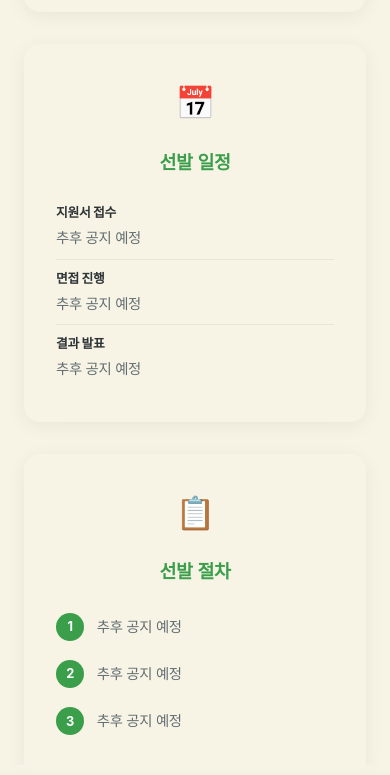
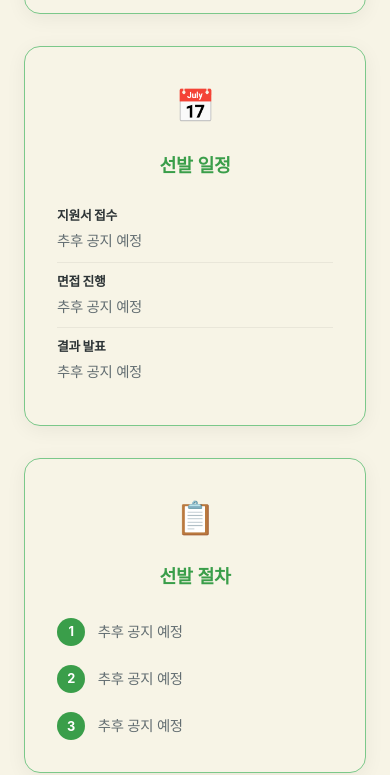
Before and after one commit to dh-synodia/dh-synodia.github.io, a plain HTML site: page index.html in a window 390 px wide. Shown: the part 5958-6733 px from the top of the page. Drawn offline with Linux system fonts and the light colour scheme; a web font is replaced by a local one.

Commit message:
타이틀 간소화, 부원 모집 카드 테두리 추가 및 모바일 하단 잘림 수정
Co-Authored-By: Claude Opus 4.6 <noreply@anthropic.com>

```diff
--- a/index.html
+++ b/index.html
@@ -3,7 +3,7 @@
 <head>
   <meta charset="UTF-8">
   <meta name="viewport" content="width=device-width, initial-scale=1.0">
-  <title>SYNODIA | 동화고등학교 국제교류부 - 세계와 소통하는 다리</title>
+  <title>SYNODIA | 동화고등학교 국제교류부</title>
   <meta name="description" content="동화고등학교 국제교류부 SYNODIA(시노디아). 다문화 이해, 국제 이슈 토론, 영어 토론 등 글로벌 역량을 키우는 동아리입니다. 부원 모집 및 활동 안내.">
   <meta name="keywords" content="시노디아, SYNODIA, 동화고등학교, 국제교류부, 동아리, 글로벌, 다문화, 영어토론, 부원모집">
   <link rel="canonical" href="https://dh-synodia.github.io/">
@@ -847,10 +847,13 @@
       display: grid;
       grid-template-columns: repeat(3, 1fr);
       gap: 2rem;
+      position: relative;
+      z-index: 1;
     }
 
     .recruit-card {
       background: var(--bg-light);
+      border: 1.5px solid var(--primary-light);
       border-radius: 16px;
       padding: 2rem;
       text-align: center;
@@ -921,6 +924,10 @@
       padding: 0.6rem 0;
       font-size: 0.9rem;
       color: var(--text-light);
+    }
+
+    .step:last-child {
+      padding-bottom: 0;
     }
 
     .step-num {
@@ -1257,6 +1264,10 @@
 
       .recruit-grid {
         grid-template-columns: 1fr;
+      }
+
+      #recruitment {
+        padding-bottom: 5rem;
       }
 
       .contact-grid {
```
